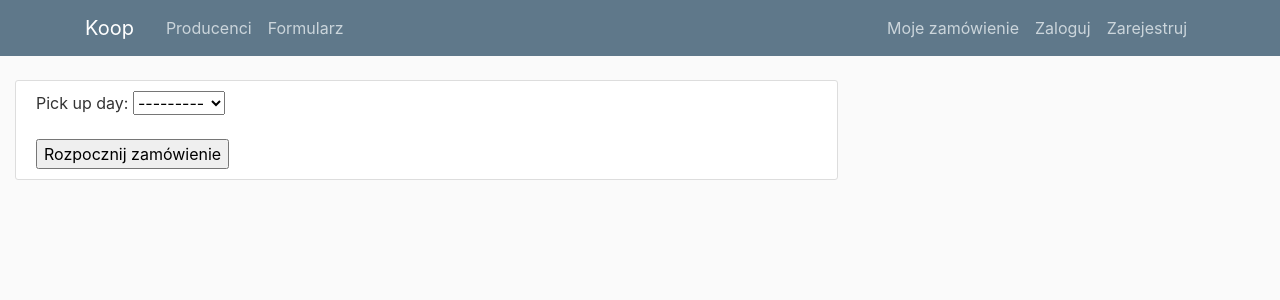
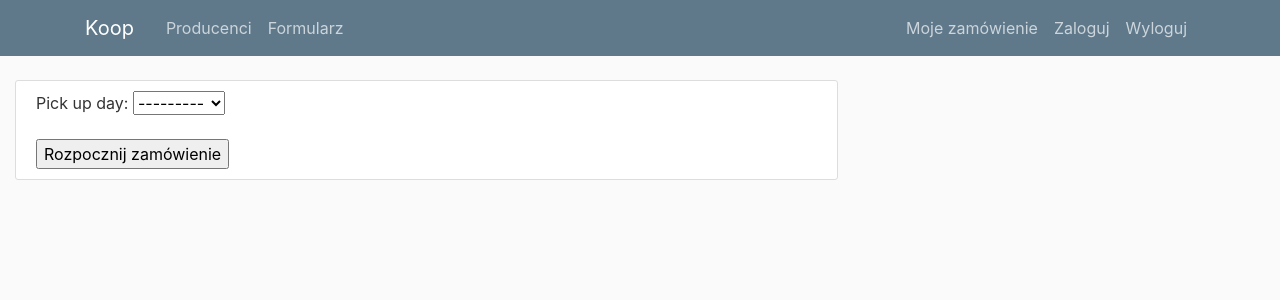
Before and after one commit to arturraczka/WKS, a Django app: page /koop/zamowienie/nowe/ in a window 1280 px wide. Shown: the top 300 px of the page. Run offline with Django 4.2, Linux system fonts and the light colour scheme; the visitor is signed in with stand-in values (Sample User, id 1); some libraries are stand-ins or nearby versions.

Commit message:
added hrefs to login and logout pages in navbar

```diff
--- a/koop_form/apps/form/templates/form/base_one.html
+++ b/koop_form/apps/form/templates/form/base_one.html
@@ -28,8 +28,8 @@
             <!-- Navbar Right Side -->
             <div class="navbar-nav">
               <a class="nav-item nav-link" href="{% url 'order-update-form' %}">Moje zamówienie</a>
-              <a class="nav-item nav-link" href="#">Zaloguj</a>
-              <a class="nav-item nav-link" href="#">Zarejestruj</a>
+              <a class="nav-item nav-link" href="{% url 'login' %}">Zaloguj</a>
+              <a class="nav-item nav-link" href="{% url 'logout' %}">Wyloguj</a>
             </div>
           </div>
         </div>
```
